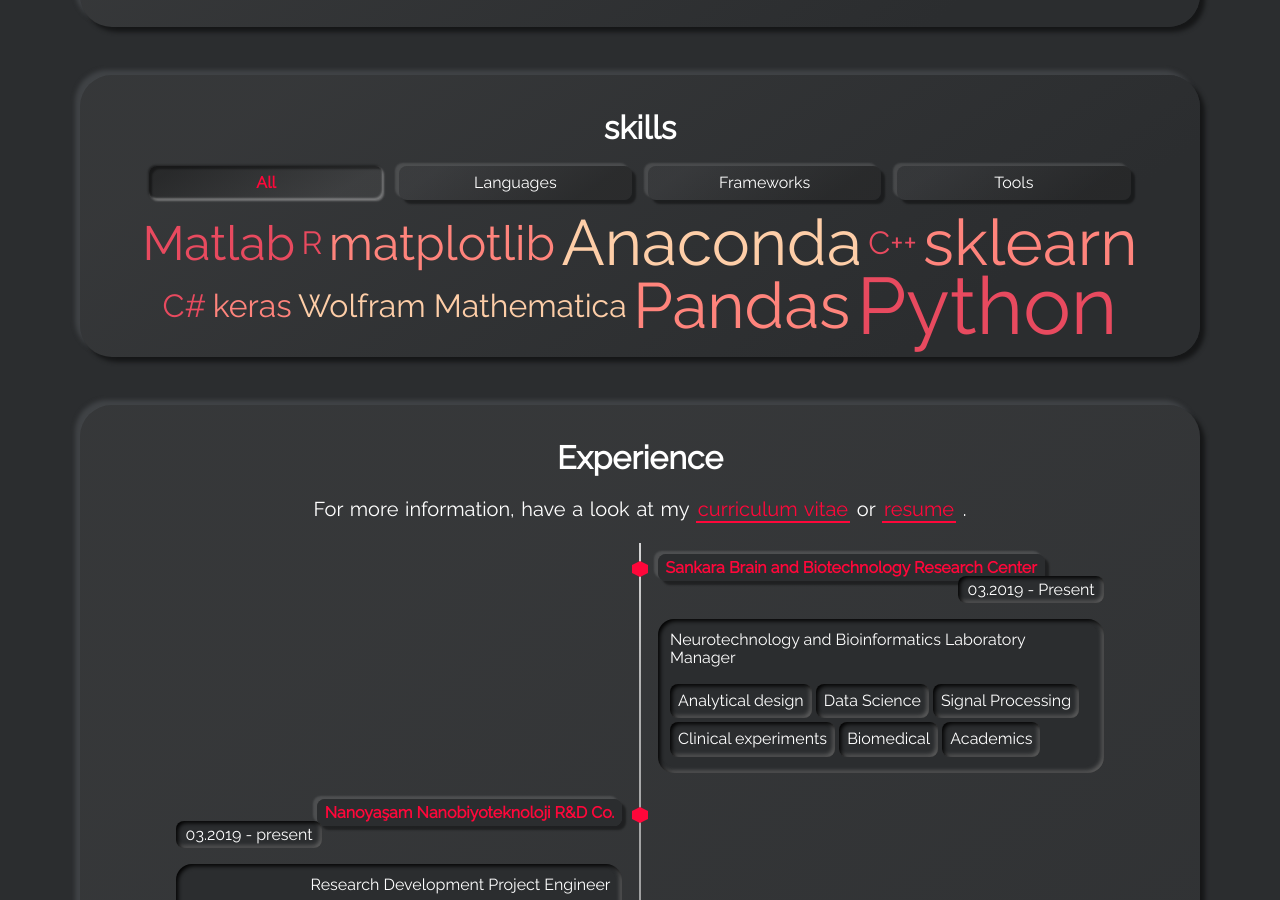
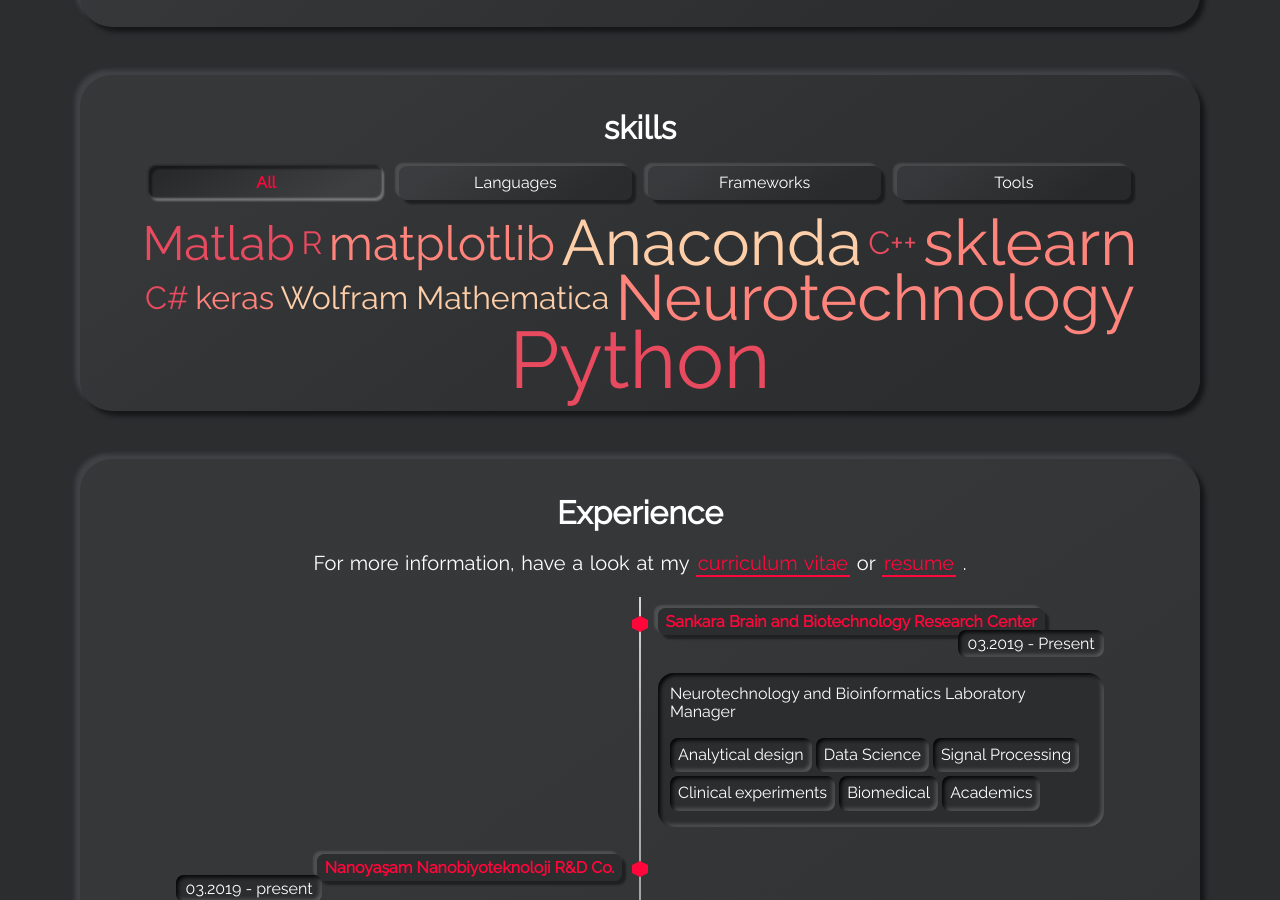
Before and after one commit to cgncvk/cgncvk.github.io-, a Jekyll site: the page built from index.html, in a window 1280 px wide and 900 px high, scrolled down 1206 px. Built offline with Jekyll 4.4.1, drawn with Linux system fonts in a browser that asks for light colours.

Commit message:
Update skills-frameworks.yml

```diff
--- a/_data/skills-frameworks.yml
+++ b/_data/skills-frameworks.yml
@@ -5,7 +5,8 @@
 # - name: Framework
 #   weight: 5
 
-- name: Pandas
+- name: Neurotechnology
+
   weight: 4
 
 - name: sklearn
```
